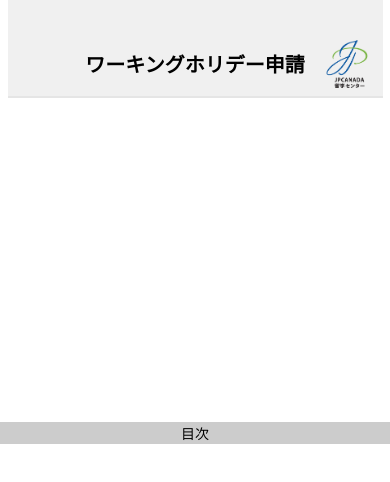
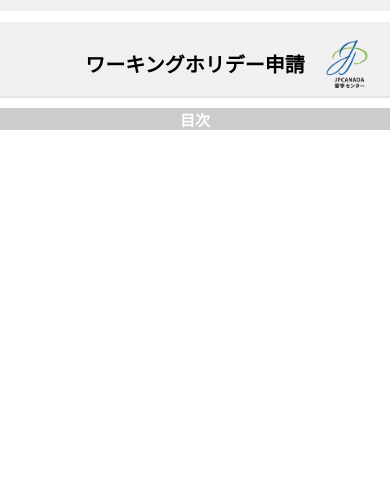
Before and after one commit to ryonz/WorkingHolidayApp, a React Native app: screen / in a window 390 px wide. Shown: the top 482 px of the page. Built offline with nearby package versions, Linux system fonts and the light colour scheme.

Commit message:
Created WHApplyIndexBar3

```diff
--- a/App.js
+++ b/App.js
@@ -1,16 +1,13 @@
 import React from 'react';
 import { StyleSheet, View } from 'react-native';
 
-import WHApplyBar from './src/components/WHApplyBar';
-import WHApplyIndexBar from './src/elements/WHApplyIndexBar';
-
+import WHApply from './src/screens/WHApply';
 
 export default class App extends React.Component {
   render() {
     return (
       <View style={styles.container}>
-        <WHApplyBar />
-        <WHApplyIndexBar />
+        <WHApply />
       </View>
     );
   }
@@ -18,7 +15,7 @@ export default class App extends React.Component {
 
 const styles = StyleSheet.create({
   container: {
-    flex: 1,
+    //flex: 1,
     backgroundColor: '#fff',
     alignItems: 'center',
     justifyContent: 'flex-start',
--- a/src/components/WHApplyBar.js
+++ b/src/components/WHApplyBar.js
@@ -27,14 +27,14 @@ const styles = StyleSheet.create({
   container: {
     flex: 1,
     width: '100%',
-    //backgroundColor: '#fff',
+    backgroundColor: 'blue',
     alignItems: 'center',
     justifyContent: 'center',
   },
   headerHWApply: {
     position: 'absolute',
     backgroundColor: '#F0F0F0',
-    width: 375,
+    width: '100%',
     height: 96,
     justifyContent: 'center',
     alignItems: 'center',
--- a/src/elements/WHApplyIndexBar.js
+++ b/src/elements/WHApplyIndexBar.js
@@ -25,10 +25,12 @@ const styles = StyleSheet.create({
     alignItems: 'center',
     width: '100%',
     height: 22,
+    top: 97,
   },
   indexTitle: {
-    fontSize: 14,
-
+    fontSize: 15,
+    fontWeight: '900',
+    color: '#fff',
   },
 
 });
--- a/src/screens/WHApply.js
+++ b/src/screens/WHApply.js
@@ -0,0 +1,27 @@
+import React from 'react';
+import { StyleSheet, Text, View } from 'react-native';
+
+import WHApplyBar from '../components/WHApplyBar';
+import WHApplyIndexBar from '../elements/WHApplyIndexBar';
+
+class WHApply extends React.Component {
+  render() {
+    return (
+      <View style={styles.container}>
+        <WHApplyBar />
+        <WHApplyIndexBar />
+      </View>
+    );
+  }
+}
+
+const styles = StyleSheet.create({
+  container: {
+    width: '100%',
+    backgroundColor: '#fff',
+    alignItems: 'center',
+    justifyContent: 'flex-start',
+  },
+});
+
+export default WHApply;
```
